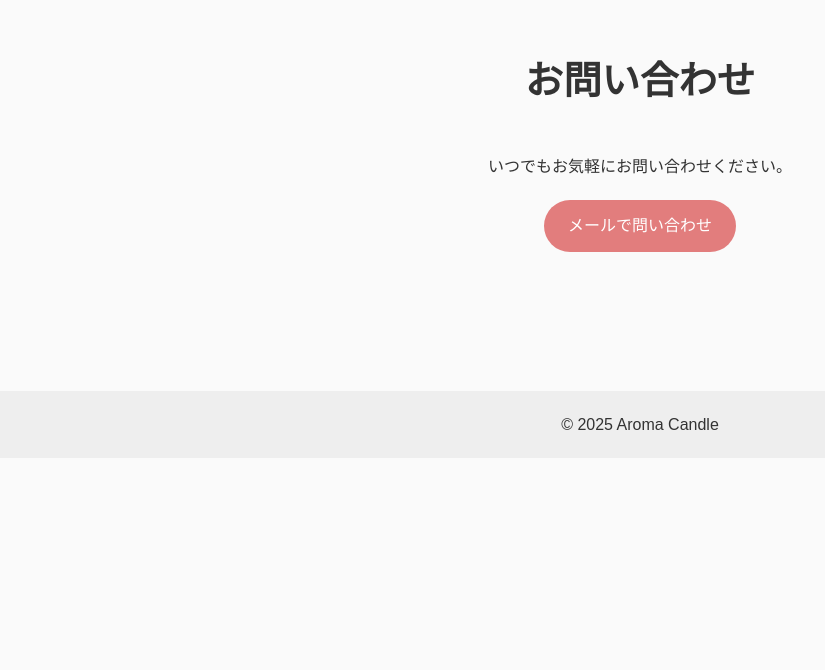
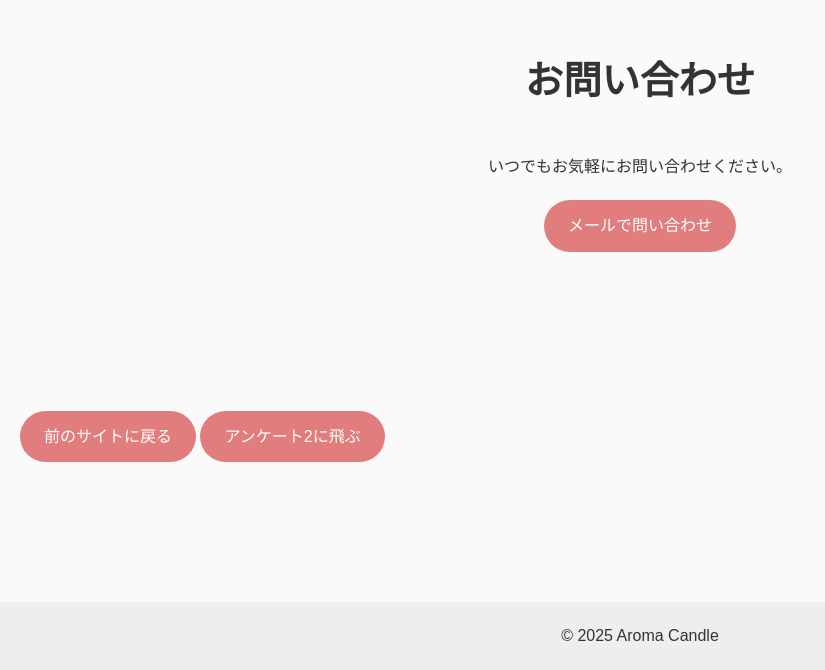
Before and after one commit to kensui1223/full-animate, a plain HTML site: page index.html in a window 1280 px wide. Shown: the part 4391-5061 px from the top of the page, without its empty margins (0-825 px from the left). Before the commit the page ends 4849 px from the top, so only its background shows below. Drawn offline with Linux system fonts and the light colour scheme.

Commit message:
Update index.html

```diff
--- a/index.html
+++ b/index.html
@@ -156,7 +156,10 @@
     <p>いつでもお気軽にお問い合わせください。</p>
     <a href="mailto:info@example.com" class="btn">メールで問い合わせ</a>
   </section>
-
+  <section id="next" class="next section">
+    <a href="https://web-site-test2.netlify.app/" class="btn">前のサイトに戻る</a>
+    <a href="https://forms.gle/RUfU8eTGV2uQfnvR9" class="btn">アンケート2に飛ぶ</a>
+  </section>
   <footer class="footer">
     <p>&copy; 2025 Aroma Candle</p>
   </footer>
```
